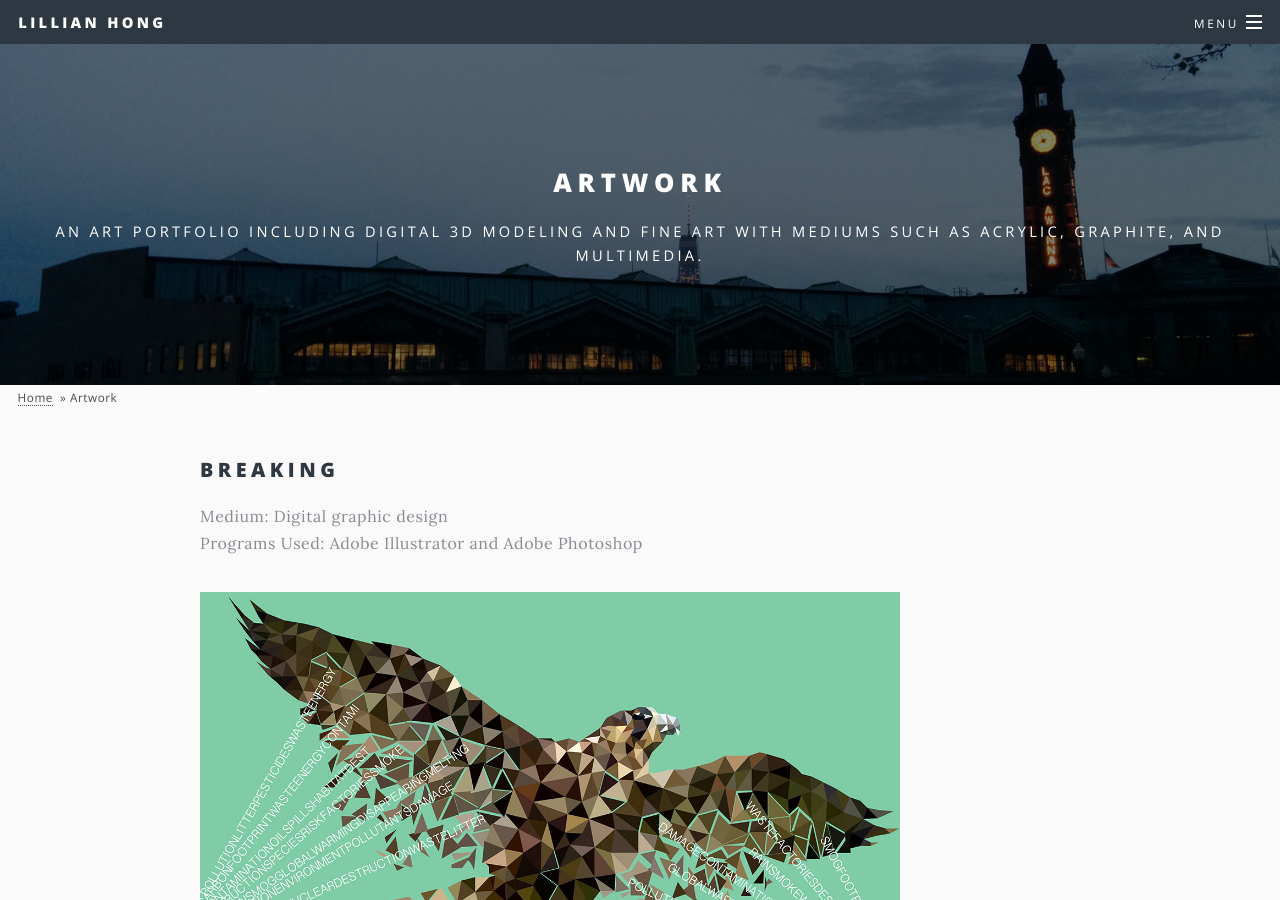
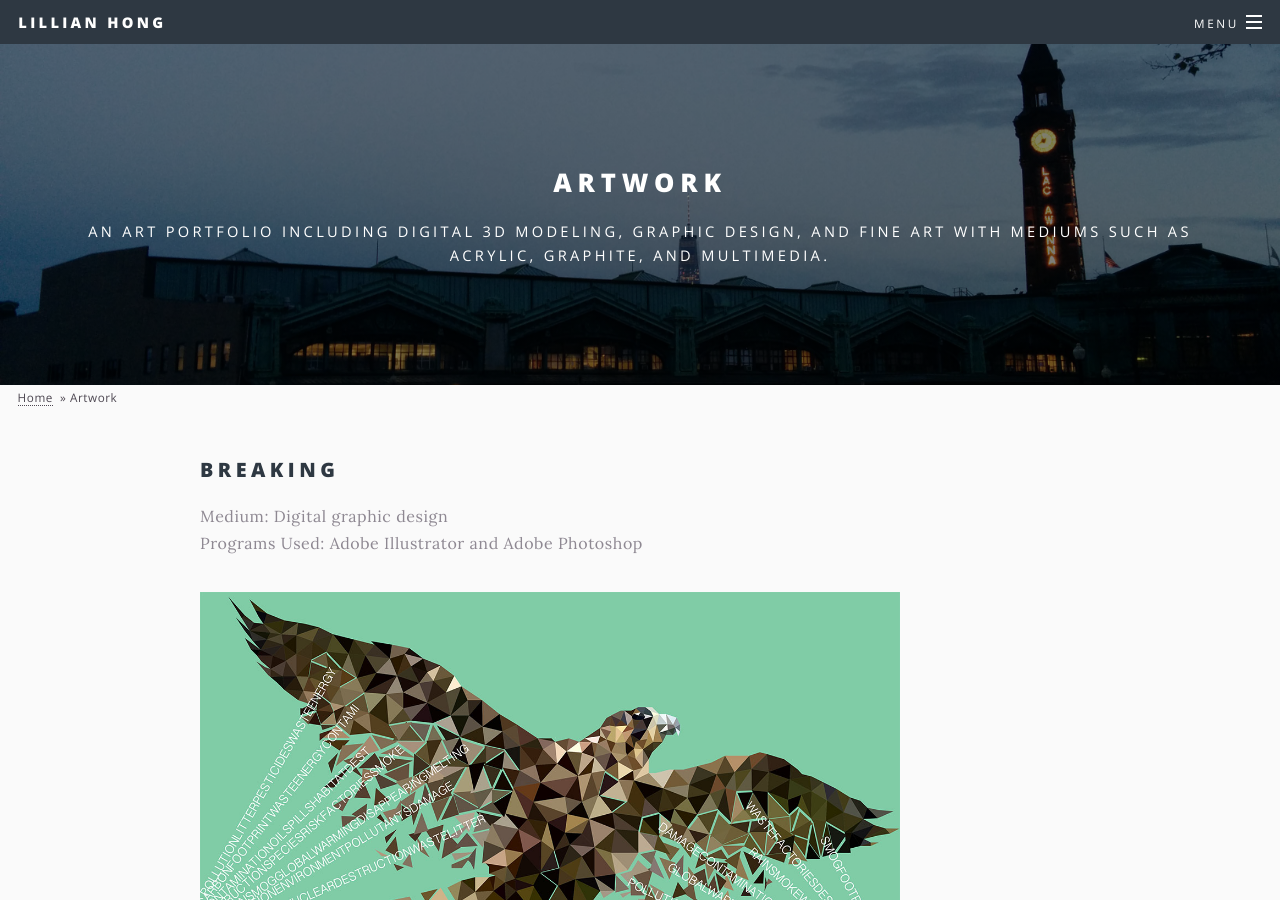
Before and after one commit to lillianhong/lillianhong.github.io, a Jekyll site: the page built from _pages/2artwork.html, in a window 1280 px wide and 900 px high. Built offline with Jekyll 4.4.1, drawn with Linux system fonts in a browser that asks for light colours.

Commit message:
fixed typos artwork page

```diff
--- a/_pages/2artwork.html
+++ b/_pages/2artwork.html
@@ -2,7 +2,7 @@
 key: 2
 title: Artwork
 permalink: /artwork/
-excerpt: An art portfolio including digital 3D modeling and fine art with mediums such as acrylic, graphite, and multimedia.
+excerpt: An art portfolio including digital 3D modeling, graphic design, and fine art with mediums such as acrylic, graphite, and multimedia.
 image: pic02.jpg
 background-image: pic02.jpg
 ---
@@ -48,7 +48,7 @@
     </p>
   </header>
   <a href="http://lillianhong.github.io/images/artwork/d.png" target="_blank">
-    <img src="/images/artwork/d.png" alt="Spacedog Scruff" align="middle" height="550"> </a>
+    <img src="/images/artwork/d.png" alt="Spacedog Scruff" align="middle" height="550" width="880"> </a>
 
 <hr />
 
@@ -59,7 +59,7 @@
     </p>
   </header>
   <a href="http://lillianhong.github.io/images/artwork/e.png" target="_blank">
-    <img src="/images/artwork/e.png" alt="Meerkat" align="middle" height="550"> </a>
+    <img src="/images/artwork/e.png" alt="Meerkat" align="middle" height="550" width="880"> </a>
 
 <hr />
 
@@ -140,7 +140,7 @@
     </p>
   </header>
   <a href="http://lillianhong.github.io/images/artwork/l.png" target="_blank">
-    <img src="/images/artwork/l_compressed.jpg" alt="Catch of the Day" align="middle" height="550"> </a>
+    <img src="/images/artwork/l_compressed.png" alt="Catch of the Day" align="middle" height="550"> </a>
 
 <hr />
 
```
